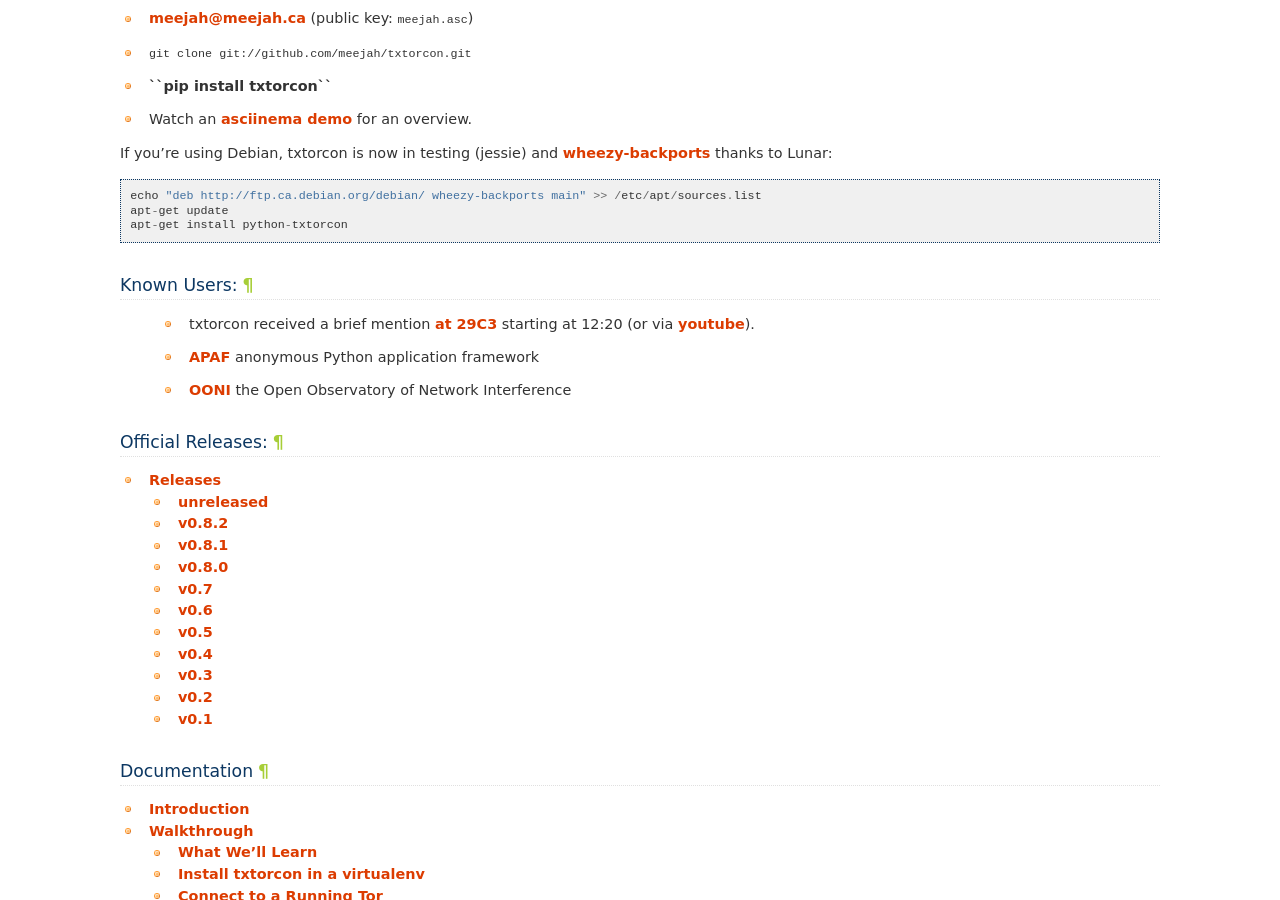
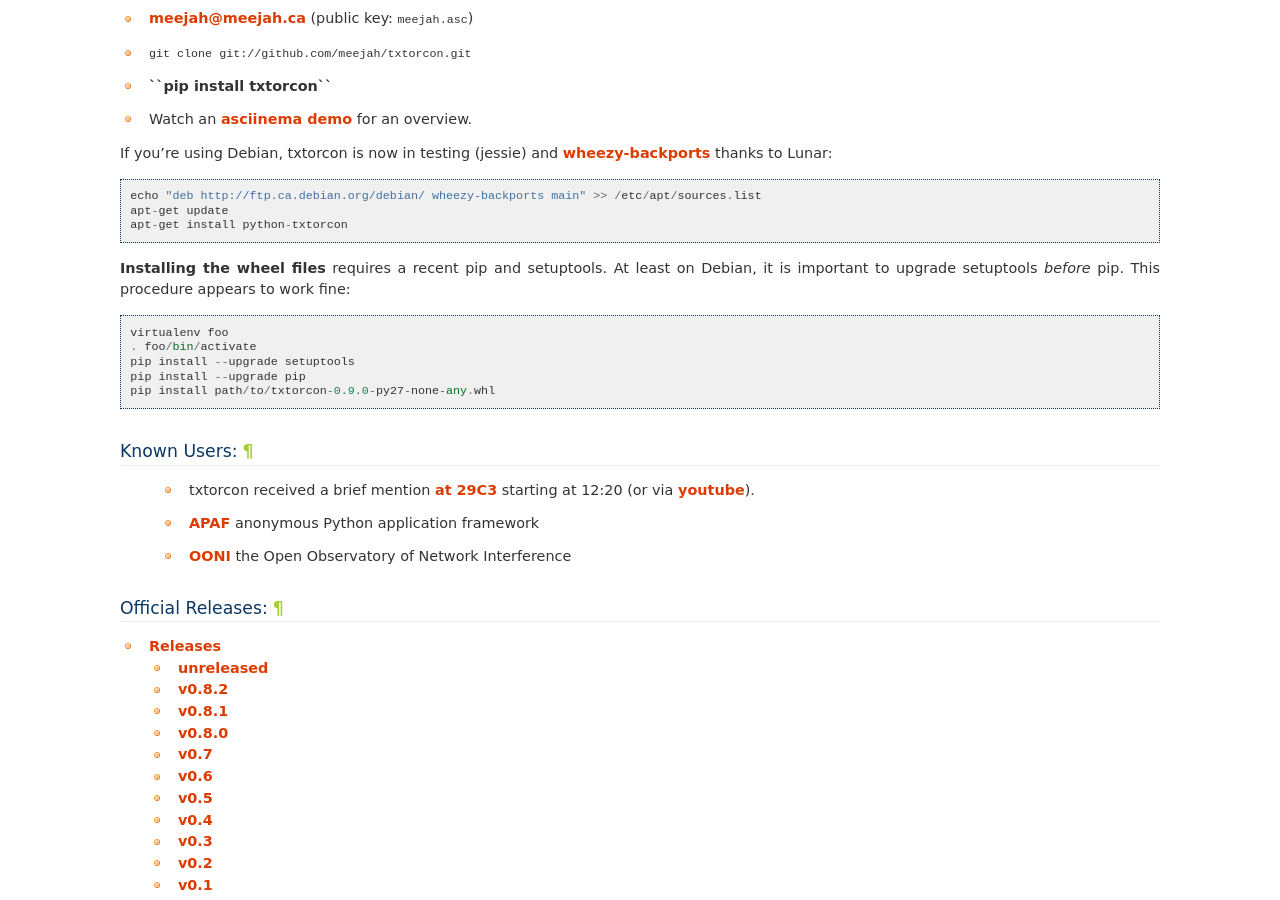
Before and after one commit to meejah/txtorcon, a Sphinx documentation site: the page built from docs/index.rst, in a window 1280 px wide and 900 px high, scrolled down 1002 px. Built offline with Sphinx 7.4.7, drawn with Linux system fonts in a browser that asks for light colours.

Commit message:
note about wheel files

```diff
--- a/docs/index.rst
+++ b/docs/index.rst
@@ -69,6 +69,16 @@
     apt-get update
     apt-get install python-txtorcon
 
+**Installing the wheel files** requires a recent pip and
+setuptools. At least on Debian, it is important to upgrade setuptools
+*before* pip. This procedure appears to work fine::
+
+   virtualenv foo
+   . foo/bin/activate
+   pip install --upgrade setuptools
+   pip install --upgrade pip
+   pip install path/to/txtorcon-0.9.0-py27-none-any.whl
+
 
 Known Users:
 ------------
```
